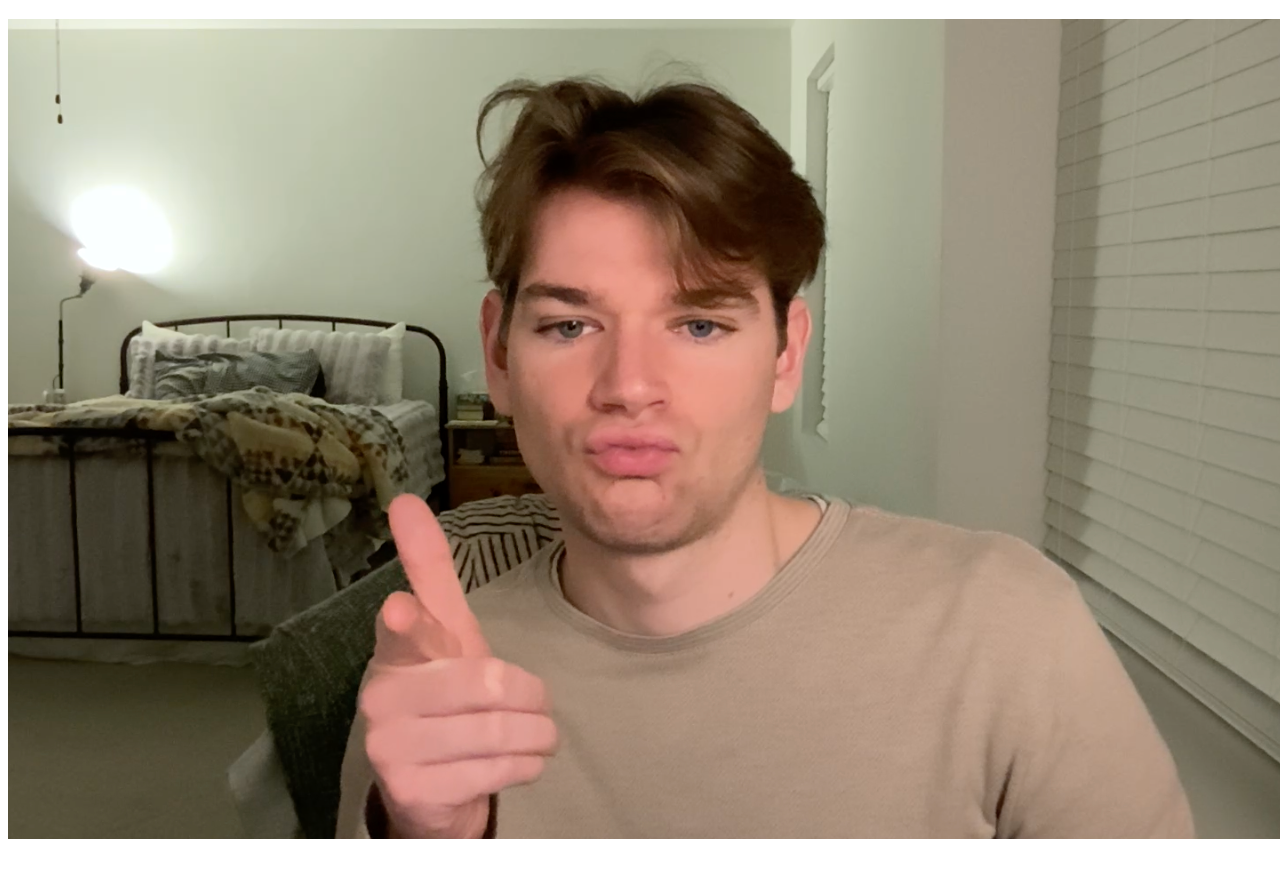
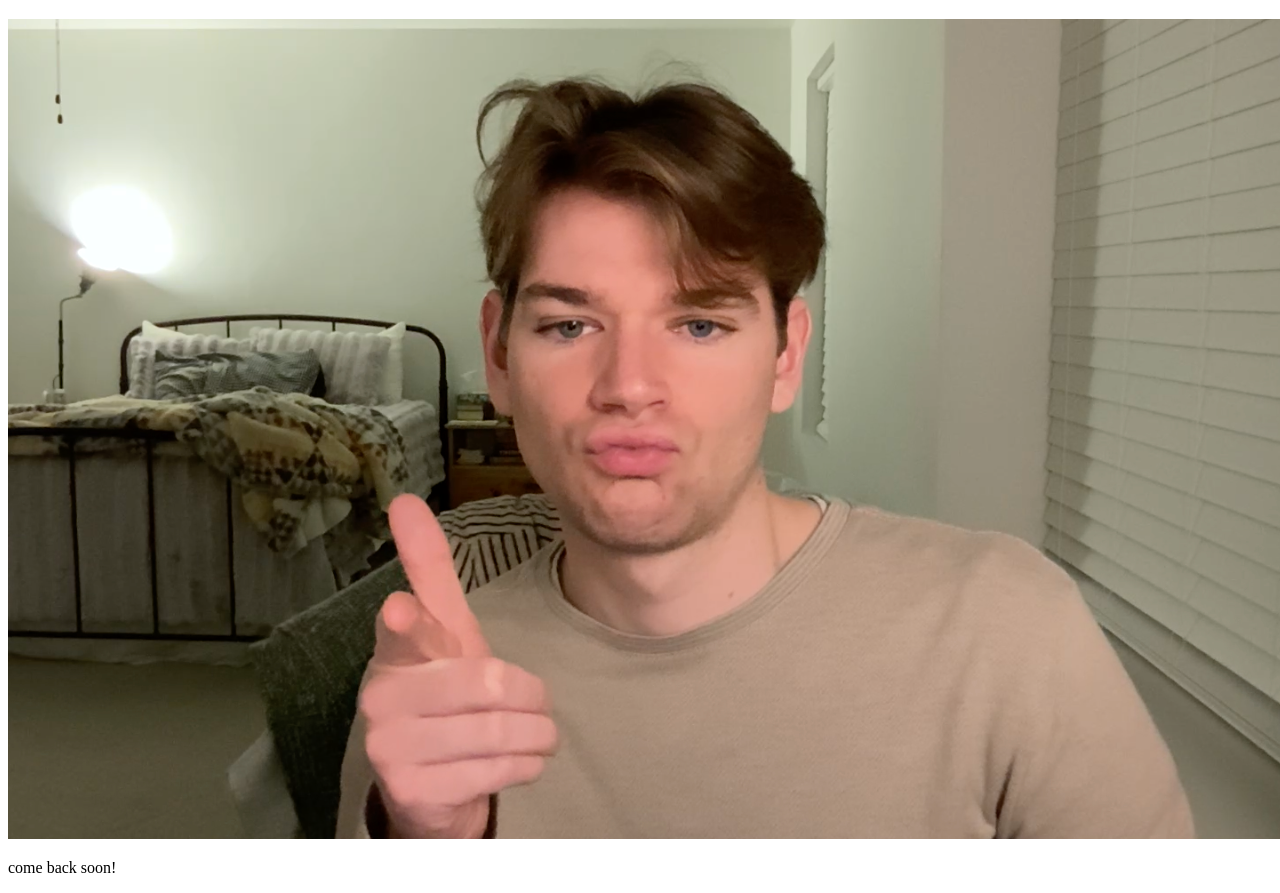
Before and after one commit to brodb/github_test, a plain HTML site: page index.html in a window 1280 px wide. Shown: the part 61-954 px from the top of the page. Before the commit the page ends 912 px from the top, so only its background shows below. Drawn offline with Linux system fonts and the light colour scheme.

Commit message:
added welcome message

```diff
--- a/index.html
+++ b/index.html
@@ -8,5 +8,6 @@
 <body>
     <h1>Welcome to my Webpage!</h1>
     <img src="BrodieWebpageOpener.png" alt="">
+    <p>come back soon!</p>
 </body>
 </html>
```
